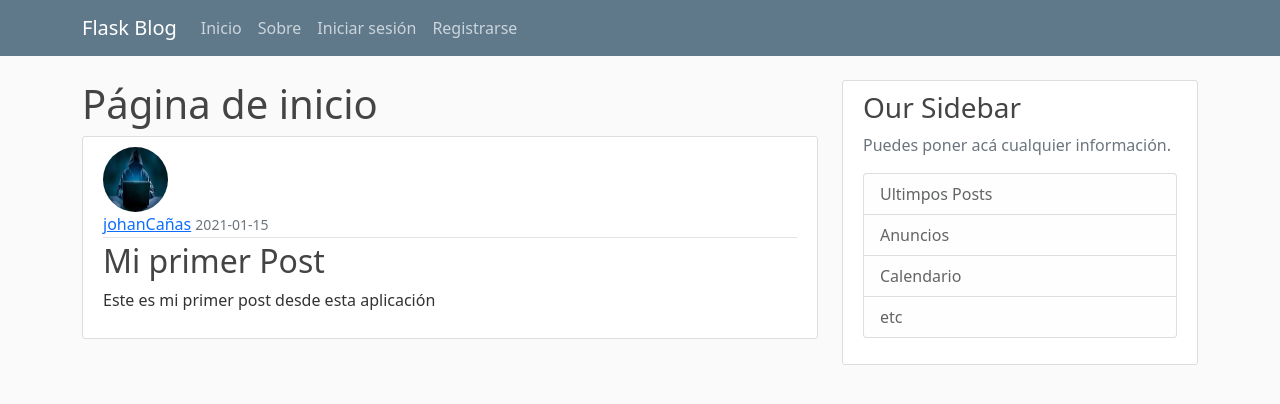
After one commit to joescaos/flask-web-app, a Flask app: page /post/1 in a window 1280 px wide. The commit adds this page. Shown: the top 404 px of the page. Run offline with Flask 2, Linux system fonts and the light colour scheme; data comes from the database, SQL or seed files in the repository; both versions use the stored data as it was after the commit; some libraries are stand-ins or nearby versions.

Commit message:
configuring post db and crud

```diff
--- a/flaskblog/routes.py
+++ b/flaskblog/routes.py
@@ -1,31 +1,16 @@
 import secrets
 import os
 from PIL import Image
-from flask import render_template, redirect, url_for, flash, request
+from flask import render_template, redirect, url_for, flash, request, abort
 from flaskblog import app, db, bcrypt
-from flaskblog.forms import RegistrationForm, LoginForm, UpdateAccountForm
+from flaskblog.forms import RegistrationForm, LoginForm, UpdateAccountForm, PostForm
 from flaskblog.models import User, Post
 from flask_login import login_user, current_user, logout_user, login_required
-
-posts = [
-    {
-        'author': 'Johan Esteban',
-        'title': 'Primer post',
-        'content': 'Este es el primer post de esta app',
-        'date_posted': 'Enero 12, 2021'
-    },
-    {
-        'author': 'Jhon Doe',
-        'title': 'Segundo post',
-        'content': 'Este es el segundo post de esta app',
-        'date_posted': 'Enero 12, 2021'
-    }
-]
-
 
 @app.route('/')
 @app.route('/home')
 def home():
+    posts = Post.query.all()
     return render_template('home.html', posts=posts)
 
 @app.route('/about')
@@ -104,3 +89,51 @@ def account():
     image_file = url_for('static', filename='profile_pics/' + current_user.image_file)
     return render_template('account.html', title='Cuenta personal',
                                         image_file=image_file, form=form)
+
+@app.route('/post/new', methods=['GET', 'POST'])
+@login_required
+def new_post():
+    form = PostForm()
+    if form.validate_on_submit():
+        post = Post(title=form.title.data, content=form.content.data, author=current_user)
+        db.session.add(post)
+        db.session.commit()
+        flash('Post creado', 'success')
+        return redirect(url_for('home'))
+    return render_template('create_post.html', title='Nuevo Post',
+                            form=form, legend='Nuevo Post')
+
+@app.route('/post/<int:post_id>')
+def post(post_id):
+    post = Post.query.get_or_404(post_id)
+    return render_template('post.html', title=post.title, post=post)
+
+@app.route('/post/<int:post_id>/update', methods=['GET', 'POST'])
+@login_required
+def update_post(post_id):
+    post = Post.query.get_or_404(post_id)
+    if post.author != current_user:
+        abort(403)
+    form = PostForm()
+    if form.validate_on_submit():
+        post.title = form.title.data
+        post.content = form.content.data
+        db.session.commit()
+        flash('Post actualizado correctamente', 'success')
+        return redirect(url_for('post', post_id=post.id))
+    elif request.method == 'GET':
+        form.title.data = post.title
+        form.content.data = post.content
+    return render_template('create_post.html', title='Actualizar Post',
+                            form=form, legend='Actualizar Post')
+
+@app.route('/post/<int:post_id>/delete', methods=['POST'])
+@login_required
+def delete_post(post_id):
+    post = Post.query.get_or_404(post_id)
+    if post.author != current_user:
+        abort(403)
+    db.session.delete(post)
+    db.session.commit()
+    flash('Post eliminado correctamente', 'success')
+    return redirect(url_for('home'))
--- a/flaskblog/templates/base.html
+++ b/flaskblog/templates/base.html
@@ -28,6 +28,7 @@
                 {% if current_user.is_authenticated %}
                 <a class="nav-item nav-link" href="{{ url_for('logout') }}">Cerrar sesión</a>
                 <a class="nav-item nav-link" href="{{ url_for('account') }}">Mi cuenta</a>
+                <a class="nav-item nav-link" href="{{ url_for('new_post') }}">Nuevo Post</a>
                 {% else %}
                   <a class="nav-item nav-link" href="{{ url_for('login') }}">Iniciar sesión</a>
                   <a class="nav-item nav-link" href="{{ url_for('register') }}">Registrarse</a>
--- /dev/null
+++ b/flaskblog/templates/post.html
@@ -0,0 +1,46 @@
+{% extends 'base.html' %} {% block content %}
+
+  <h1>Página de inicio</h1>
+  <article class="media content-section">
+    <img
+      class="rounded-circle article-img"
+      src="{{ url_for('static', filename='profile_pics/' + post.author.image_file)}}"
+      alt=""
+    />
+    <div class="media-body">
+      <div class="article-metadata">
+        <a class="mr-2" href="#">{{ post.author.username }}</a>
+        <small class="text-muted"
+          >{{ post.date_posted.strftime('%Y-%m-%d') }}</small
+        >
+        {% if post.author == current_user %}
+          <div>
+            <a href="{{ url_for('update_post', post_id=post.id) }}" class="btn btn-secondary btn-sm m-1">Actualizar</a>
+            <button class="btn btn-danger btn-sm m-1" data-toggle="modal" data-target="#deleteModal">Eliminar</button>
+          </div>
+        {% endif%}
+      </div>
+      <h2 class="article-title">{{ post.title }}</h2>
+      <p class="article-content">{{ post.content }}</p>
+    </div>
+  </article>
+  <div class="modal fade" id="deleteModal" tabindex="-1" role="dialog" aria-labelledby="deleteModalLabel" aria-hidden="true">
+    <div class="modal-dialog" role="document">
+      <div class="modal-content">
+        <div class="modal-header">
+          <h5 class="modal-title" id="deleteModalLabel">Eliminar Post?</h5>
+          <button type="button" class="close" data-dismiss="modal" aria-label="Close">
+            <span aria-hidden="true">&times;</span>
+          </button>
+        </div>
+        <div class="modal-footer">
+          <button type="button" class="btn btn-secondary" data-dismiss="modal">Cerrar</button>
+          <form action="{{ url_for('delete_post', post_id=post.id) }}" method="POST">
+              <input type="submit" value="Eliminar" class="btn btn-danger">
+          </form>
+        </div>
+      </div>
+    </div>
+  </div>
+
+{% endblock %}
```
Also changed, not shown: flaskblog/forms.py (+6 -1 lines), flaskblog/templates/create_post.html (added, +43 -0 lines), flaskblog/templates/home.html (+4 -3 lines), flaskblog/site.db.
